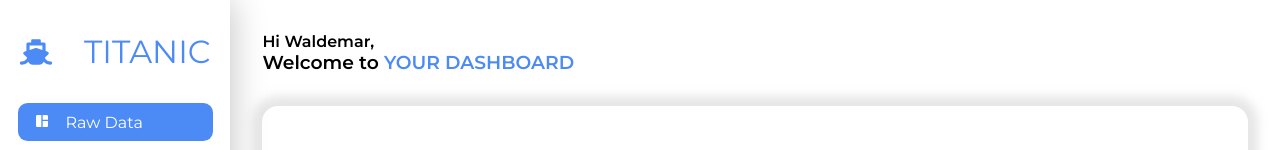
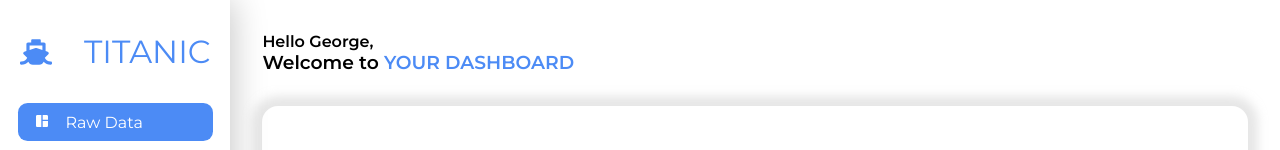
Before and after one commit to nazchini/data-dashboard, a React (Create React App) app: page / in a window 1280 px wide. Shown: the top 150 px of the page. Built offline with nearby package versions, Linux system fonts and the light colour scheme.

Commit message:
Change name to 'George'

```diff
--- a/src/components/Navbar.jsx
+++ b/src/components/Navbar.jsx
@@ -5,7 +5,7 @@ export default function Navbar() {
   return (
     <Nav>
       <div className="title">
-        <h4>Hi Waldemar,</h4>
+        <h4>Hello George,</h4>
         <h1>
           Welcome to <span>YOUR DASHBOARD</span>
         </h1>
```
